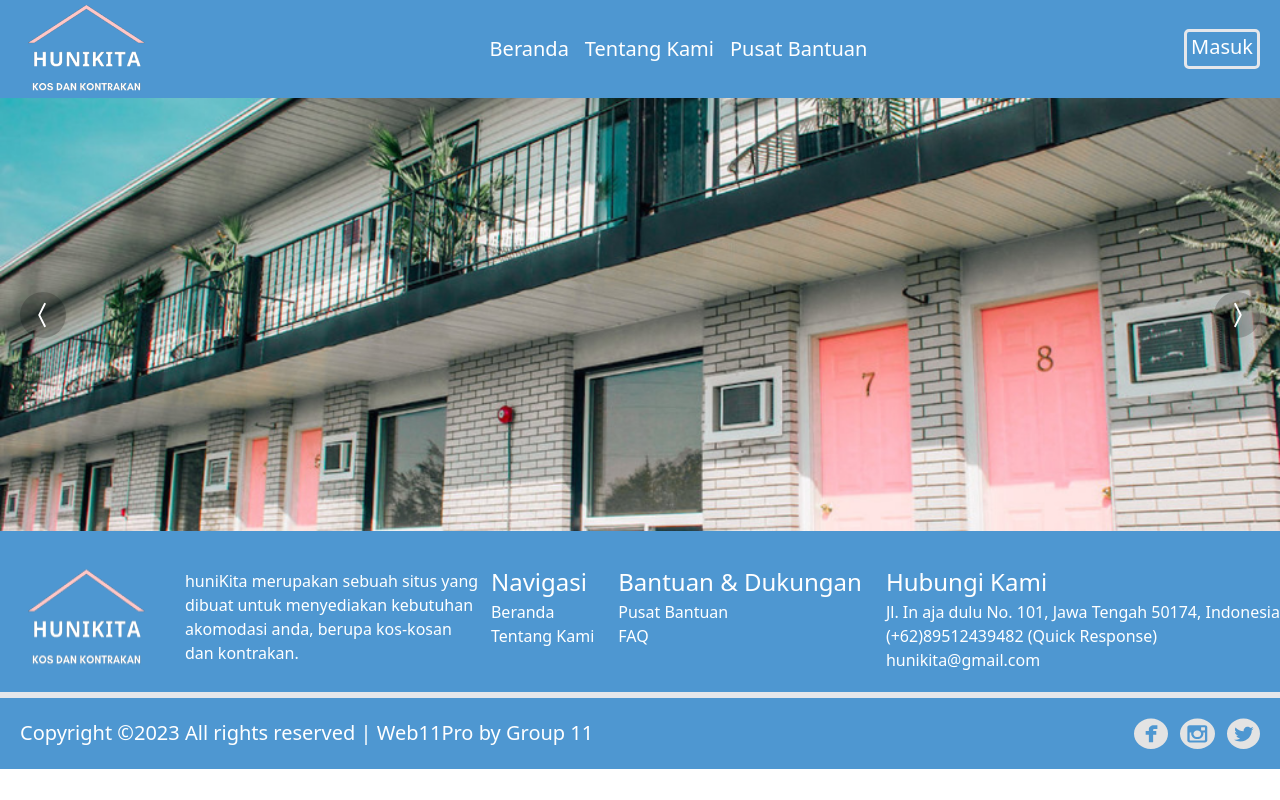
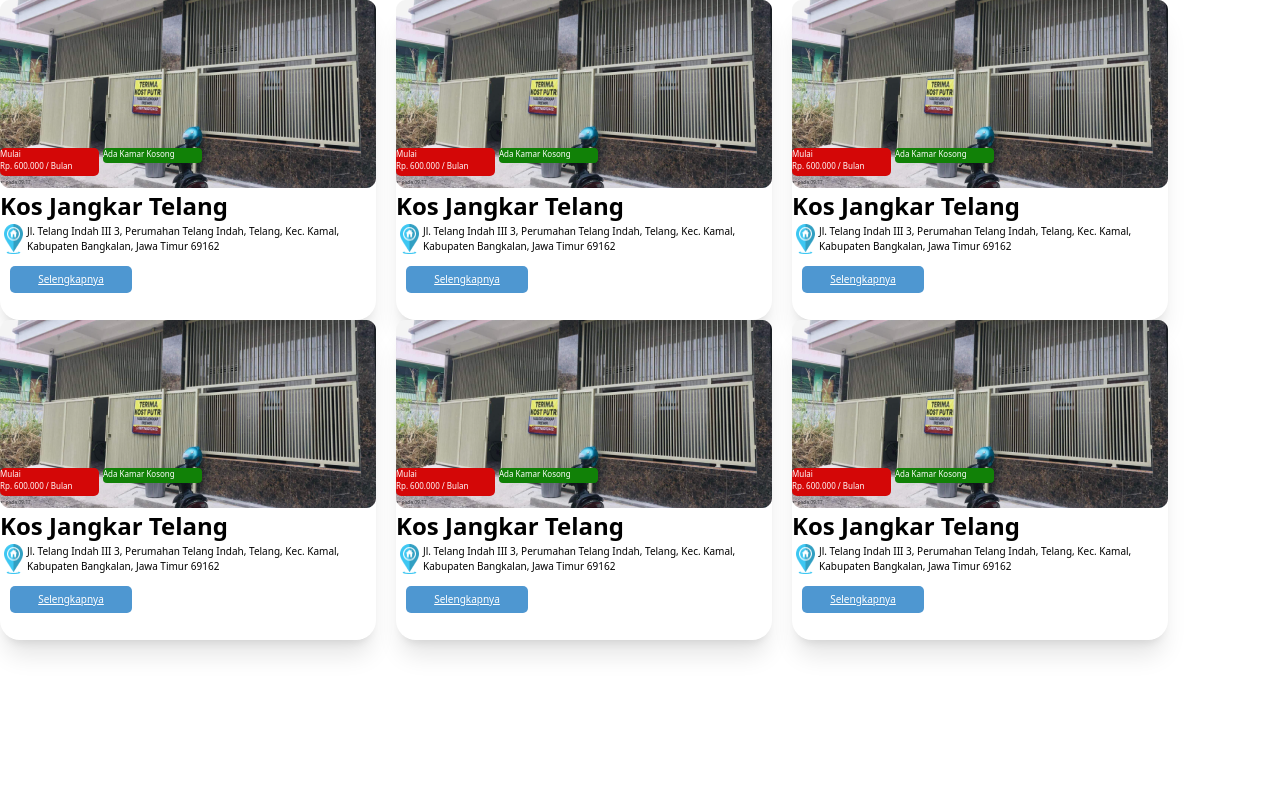
Before and after one commit to Aljuando1011/hunikita, a React (Vite) app: page / in a window 1280 px wide. Built offline with nearby package versions, Linux system fonts and the light colour scheme.

Commit message:
add card

```diff
--- a/src/App.jsx
+++ b/src/App.jsx
@@ -1,3 +1,4 @@
+import Card from "./components/Card";
 import Carousel from "./components/Carousel";
 import Footer from "./components/Footer";
 import Navbar from "./components/Navbar";
@@ -5,9 +6,19 @@ import Navbar from "./components/Navbar";
 function App() {
   return (
     <>
-    <Navbar />
+    {/* <Navbar />
     <Carousel />
-    <Footer />
+    <Footer /> */}
+    <div className="flex gap-5">
+    <Card />
+    <Card />
+    <Card />
+    </div>
+    <div className="flex gap-5">
+    <Card />
+    <Card />
+    <Card />
+    </div>
     </>
   );
 }
--- /dev/null
+++ b/src/components/Card.jsx
@@ -0,0 +1,23 @@
+import React from 'react'
+
+const Card = () => {
+  return (
+    <div className='rounded-[20px] shadow-xl w-[376px] h-[320px]'>
+        <div className='relative'>
+            <img src="/card.png" alt="" />
+            <div className='flex gap-1 absolute bottom-0 py-3'>
+                <div className='w-[99px] h-[28px] rounded-[5px] text-[8px] text-white bg-[#d40707] justify-center items-center'>Mulai <br />Rp. 600.000 / Bulan</div>
+                <div className='w-[99px] h-[15px] rounded-[4px] text-[8px] text-white bg-[#118107] justify-center items-center'>Ada Kamar Kosong</div>
+            </div>
+        </div>
+        <h1 className='text-[24px] font-bold'>Kos Jangkar Telang</h1>
+        <div className='flex'>
+            <img src="/logo-map.png" alt="" />
+            <p className='text-[10px]'>Jl. Telang Indah III 3, Perumahan Telang Indah, Telang, Kec. Kamal, <br />Kabupaten Bangkalan, Jawa Timur 69162</p>
+        </div>
+        <button className='underline w-[122px] ml-[10px] h-[27px] bg-[#4E97D1] text-white rounded-[5px] mt-3 text-[10px] justify-center items-center'>Selengkapnya</button>
+    </div>
+  )
+}
+
+export default Card
```
Also changed, not shown: public/card.png (added), public/logo-map.png (added).
